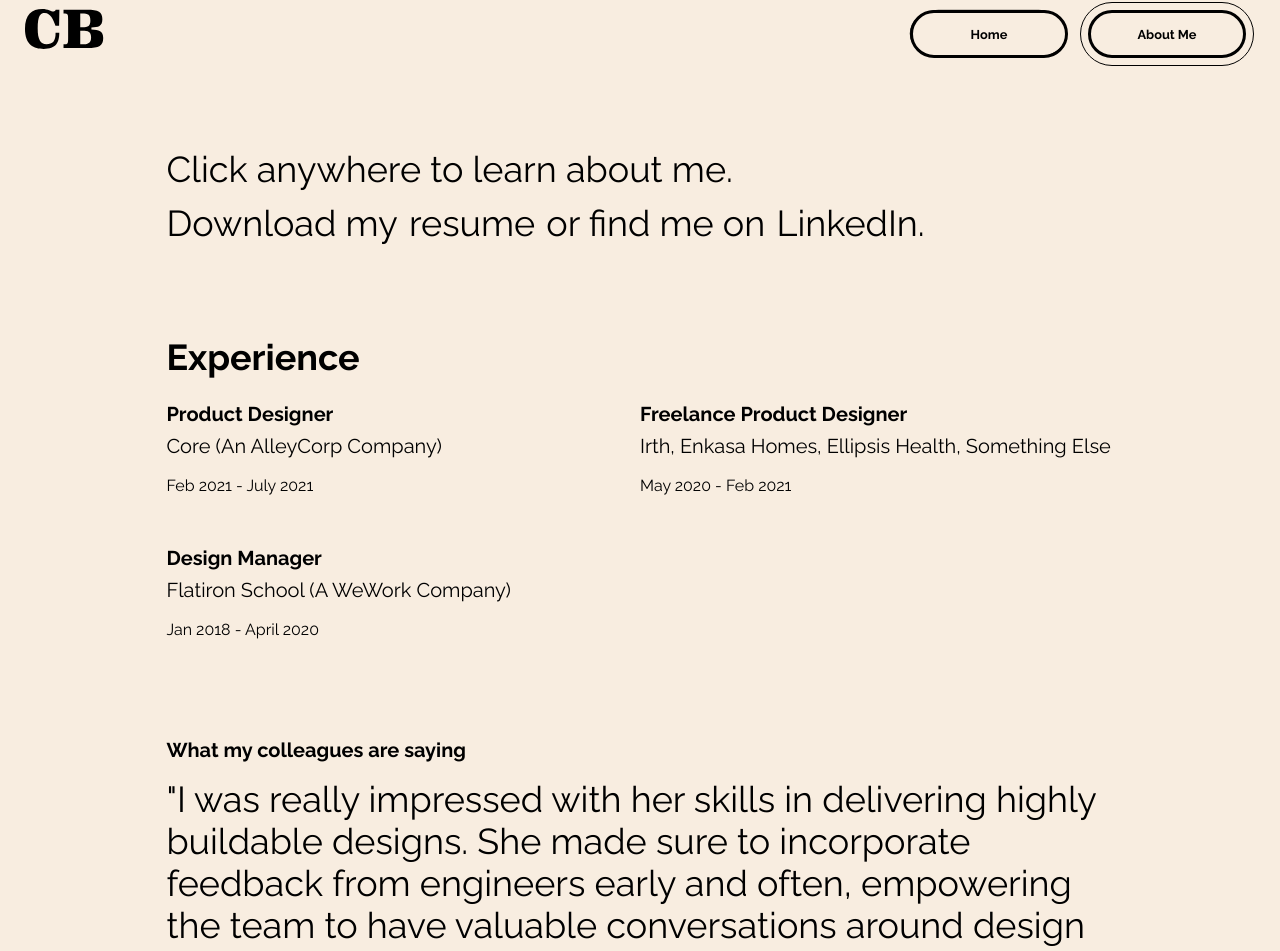
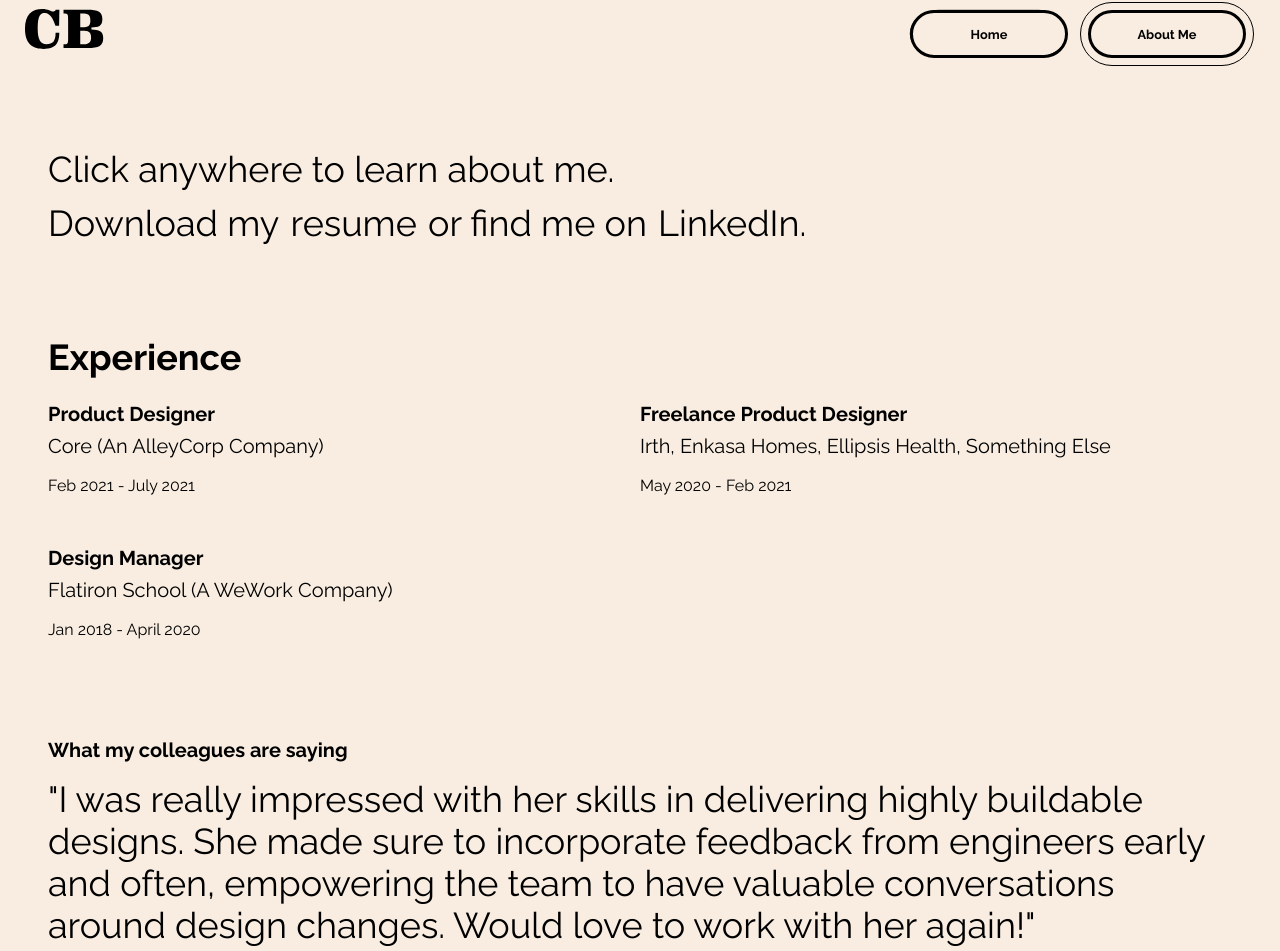
Before and after one commit to hottinet/casey-site-v2, a Next.js app: page /about in a window 1280 px wide. Shown: the part 24-975 px from the top of the page. Built offline with nearby package versions, Linux system fonts and the light colour scheme.

Commit message:
fixing spacing on about page to match home page

```diff
--- a/src/pages/about.tsx
+++ b/src/pages/about.tsx
@@ -1,8 +1,8 @@
+import styled from '@emotion/styled';
 import random from 'lodash.random';
 import { useEffect, useRef, useState } from 'react';
 
 import Box from '~/components/box/Box';
-import ContentBox from '~/components/box/ContentBox';
 import GridBox from '~/components/box/GridBox';
 import Link from '~/components/Link';
 import Layout from '~/components/meta/Layout';
@@ -10,6 +10,15 @@ import PortalImage from '~/components/PortalImage';
 import Body from '~/components/typography/Body';
 import Heading from '~/components/typography/Heading';
 import Title from '~/components/typography/Title';
+
+const AboutContentBox = styled(Box)(({ theme }) => ({
+  marginRight: theme.spacing[24],
+  marginLeft: theme.spacing[24],
+  [theme.breakpoints.md]: {
+    marginRight: theme.spacing[48],
+    marginLeft: theme.spacing[48],
+  },
+}));
 
 const stickerData = [
   {
@@ -80,8 +89,7 @@ const AboutMe: React.FC = () => {
   return (
     <>
       <Layout>
-        <ContentBox column>
-          <Box mb={80}>
+        <AboutContentBox mb={80}>
           <Title mb={8}>Click anywhere to learn about me.</Title>
           <Title mb={8}>
             Download my&thinsp;
@@ -101,8 +109,8 @@ const AboutMe: React.FC = () => {
               LinkedIn.
             </Link>
           </Title>
-          </Box>
-          <Box mb={48}>
+        </AboutContentBox>
+        <AboutContentBox mb={48}>
           <Title bold>Experience</Title>
           <GridBox>
             <Box>
@@ -129,8 +137,8 @@ const AboutMe: React.FC = () => {
               <Body>Jan 2018 - April 2020</Body>
             </Box>
           </GridBox>
-          </Box>
-          <Box>
+        </AboutContentBox>
+        <AboutContentBox>
           <Heading bold>What my colleagues are saying</Heading>
           <Title mb={48}>
             &quot;I was really impressed with her skills in delivering highly
@@ -143,8 +151,7 @@ const AboutMe: React.FC = () => {
             Jill Cohen
           </Heading>
           <Heading>Head of Mobile Engineering at Core</Heading>
-          </Box>
-        </ContentBox>
+        </AboutContentBox>
       </Layout>
       {stickers.map((s, i) => (
         <PortalImage
```
Lines whose indentation alone changed are shown as unchanged.
